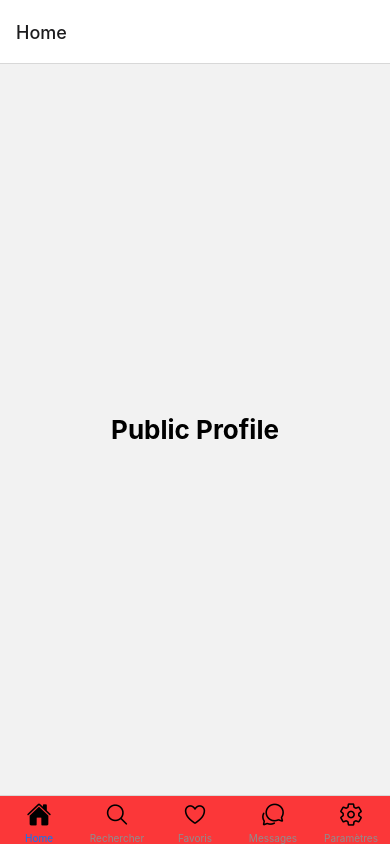
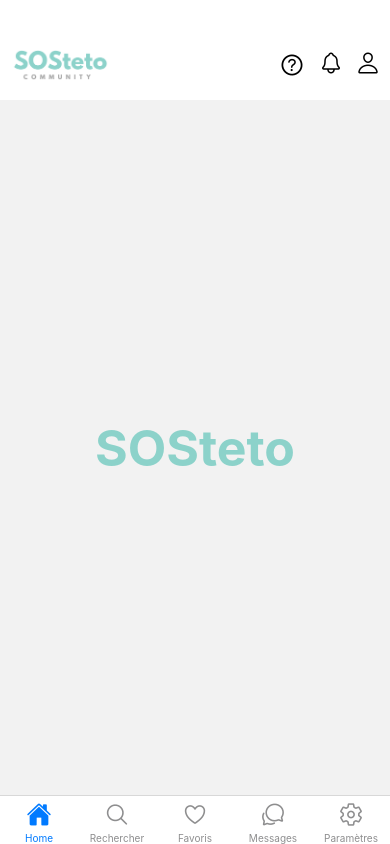
Before and after one commit to noranorab/SOSteto-v1, a React Native app: screen / in a window 390 px wide. Built offline with nearby package versions, Linux system fonts and the light colour scheme.

Commit message:
added header tab bar

```diff
--- a/App.js
+++ b/App.js
@@ -1,10 +1,70 @@
+import { NavigationContainer } from '@react-navigation/native';
 import * as React from 'react';
-import Footer from './src/components/Footer';
 
+import { createBottomTabNavigator } from '@react-navigation/bottom-tabs';
+import HomeScreen from './src/screens/HomeScreen';
+import SearchScreen from './src/screens/SearchScreen';
+import FavouritesScreen from './src/screens/FavouritesScreen';
+import MessagesScreen from './src/screens/MessagesScreen';
+import ParameterScreen from './src/screens/ParameterScreen';
+
+import Ionicons from 'react-native-vector-icons/Ionicons';
+
+import { View } from 'react-native';
+import Header from './src/components/Header';
+
+
+const homeName = 'Home';
+const searchName = 'Rechercher'
+const favouritesName = 'Favoris'
+const messageName = 'Messages'
+const parametersName = 'Paramètres'
+
+const Tab = createBottomTabNavigator();
 
 function App(){
   return(
-    <Footer/>
+  <NavigationContainer>
+    <View style={{
+        flex: 1
+    }}>
+      <Header/>
+      <Tab.Navigator
+      initialRouteName={homeName}
+      screenOptions={
+        ({route}) => ({
+          headerShown : false,
+          tabBarIcon: ({focused, color, size}) => {
+              let iconName;
+              let rn = route.name;
+
+              if (rn === homeName) {
+                  iconName = focused ? 'home' : 'home-outline'
+              }else if (rn === searchName) {
+                  iconName = focused ? 'search' : 'search-outline'
+              }else if (rn === favouritesName) {
+                  iconName = focused ? 'heart' : 'heart-outline'
+              }else if (rn === messageName) {
+                  iconName = focused ? 'chatbubbles-sharp' : 'chatbubbles-outline'
+              }else if (rn === parametersName) {
+                  iconName = focused ? 'settings-sharp' : 'settings-outline'
+              }
+              return  <Ionicons name={iconName} size={size} color={color}/>
+          }
+
+      })}
+      >
+          <Tab.Screen name={homeName} component={HomeScreen}/>
+          <Tab.Screen name={searchName} component={SearchScreen}/>
+          <Tab.Screen name={favouritesName} component={FavouritesScreen}/>
+          <Tab.Screen name={messageName} component={MessagesScreen}/>
+          <Tab.Screen name={parametersName} component={ParameterScreen}/>
+
+      </Tab.Navigator>
+    </View>
+
+</NavigationContainer>
+
   )
 }
 
--- a/src/components/Footer.js
+++ /dev/null
@@ -1,64 +0,0 @@
-import * as React from 'react'
-import {View, Text} from 'react-native';
-
-import { NavigationContainer } from '@react-navigation/native';
-import { createBottomTabNavigator } from '@react-navigation/bottom-tabs';
-import Ionicons from 'react-native-vector-icons/Ionicons';
-
-
-import HomeScreen from '../screens/HomeScreen';
-import FavouritesScreen from '../screens/FavouritesScreen';
-import SearchScreen from '../screens/SearchScreen';
-import ParameterScreen from '../screens/ParameterScreen';
-import MessagesScreen from '../screens/MessagesScreen';
-
-
-const homeName = 'Home';
-const searchName = 'Rechercher'
-const favouritesName = 'Favoris'
-const messageName = 'Messages'
-const parametersName = 'Paramètres'
-
-const Tab = createBottomTabNavigator();
-
-export default function Footer(){
-    return(
-        <NavigationContainer>
-            <Tab.Navigator
-            initialRouteName={homeName}
-            screenOptions={({route}) => ({
-                tabBarIcon: ({focused, size}) => {
-                    let iconName;
-                    let rn = route.name;
-
-                    if (rn === homeName) {
-                        iconName = focused ? 'home' : 'home-outline'
-                    }else if (rn === searchName) {
-                        iconName = focused ? 'search' : 'search-outline'
-                    }else if (rn === favouritesName) {
-                        iconName = focused ? 'heart' : 'heart-outline'
-                    }else if (rn === messageName) {
-                        iconName = focused ? 'chatbubbles-sharp' : 'chatbubbles-outline'
-                    }else if (rn === parametersName) {
-                        iconName = focused ? 'settings-sharp' : 'settings-outline'
-                    }
-                    return <Ionicons name={iconName} size={size} color="#00000"/>
-                },
-                tabBarStyle: {
-                    backgroundColor: '#fb3739',
-
-                }
-            })}
-
-            >
-                <Tab.Screen name={homeName} component={HomeScreen}/>
-                <Tab.Screen name={searchName} component={SearchScreen}/>
-                <Tab.Screen name={favouritesName} component={FavouritesScreen}/>
-                <Tab.Screen name={messageName} component={MessagesScreen}/>
-                <Tab.Screen name={parametersName} component={ParameterScreen}/>
-
-            </Tab.Navigator>
-        </NavigationContainer>
-    )
-
-}
--- a/src/components/header.js
+++ b/src/components/header.js
@@ -0,0 +1,51 @@
+import { NavigationContainer } from '@react-navigation/native';
+import { createNativeStackNavigator } from '@react-navigation/native-stack';
+import * as React from 'react'
+import { View, Image, StyleSheet } from 'react-native';
+import Ionicons from 'react-native-vector-icons/Ionicons';
+
+const Stack = createNativeStackNavigator();
+
+export default function Header(){
+    return (
+        <View style={{
+            flexDirection: 'row',
+            justifyContent: 'space-between',
+            alignItems: 'right',
+            height: 50,
+            marginTop: 50,
+            paddingHorizontal: 10,
+        }}>
+            <Image
+                source={require('../../assets/SOS.png')}
+                style={
+                    {
+                        width: 100,
+                        height: 30,
+                    }
+                }
+            />
+            <View style={
+                {
+                   flexDirection: 'row',
+                }
+            }>
+                    <Ionicons style={{
+                        paddingLeft: 13
+                    }} name="help-circle-outline" size={28} color="black" />
+                    <Ionicons style={{
+                        paddingLeft: 13
+                    }}
+                        name="notifications-outline" size={24} color="black" />
+                    <Ionicons style={{
+                        paddingLeft: 13
+                    }} name="person-outline" size={24} color="black" />
+
+
+            </View>
+
+
+        </View>
+
+    );
+}
--- a/src/screens/HomeScreen.js
+++ b/src/screens/HomeScreen.js
@@ -7,8 +7,8 @@ export default function HomeScreen({navigation}) {
         <View style={{ flex: 1, alignItems: 'center', justifyContent: 'center'}}>
             <Text
             onPress = {() => alert('This is the favourites screen.')}
-            style={{ fontSize: 26, fontWeight: 'bold'}}>
-                Public Profile
+            style={{ fontSize: 50, fontWeight: 'bold', color:'#8cd2ca'}}>
+                   SOSteto
             </Text>
         </View>
     )
--- a/src/screens/PublicProfileScreen.js
+++ b/src/screens/PublicProfileScreen.js
@@ -8,7 +8,7 @@ export default function PublicProfileScreen({navigation}) {
             <Text
             onPress = {() => alert('This is the profile screen.')}
             style={{ fontSize: 26, fontWeight: 'bold'}}>
-                Public Profile
+
             </Text>
         </View>
     )
```
Also changed, not shown: assets/SOS.png (added).
